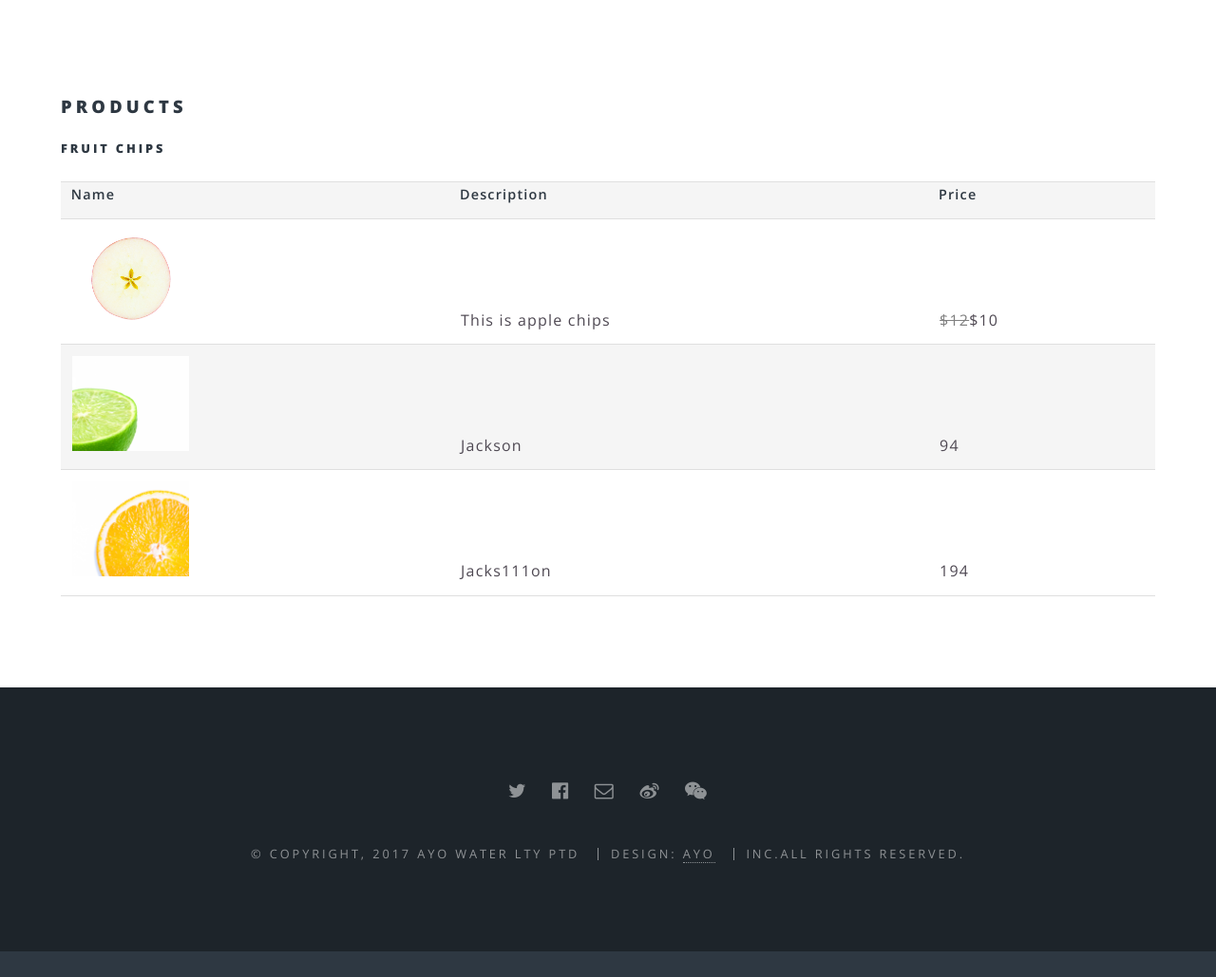
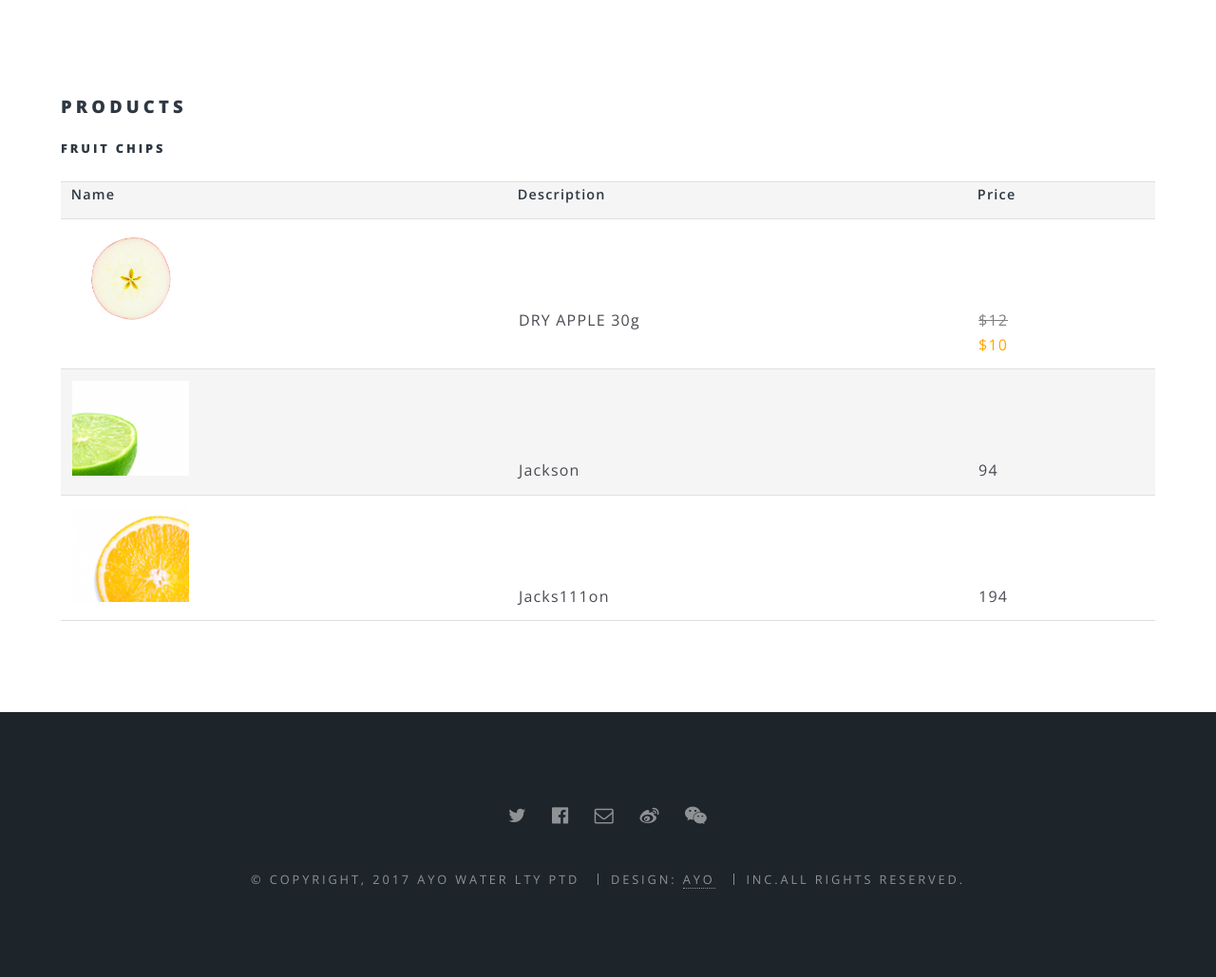
Before and after one commit to ckhung93/ayowater.github.io, a Jekyll site: the page built from products.html, in a window 1280 px wide and 1364 px high. Shown: the part 335-1364 px from the top of the window at 95% size. Built offline with Jekyll 4.4.1, drawn with Linux system fonts in a browser that asks for light colours.

Commit message:
Update products.html

```diff
--- a/products.html
+++ b/products.html
@@ -14,8 +14,9 @@
   </tr>
   <tr>
     <td><img src="images/apple.png" height="100"></td>
-    <td>This is apple chips</td>
-    <td><font color="grey"><s>$12</s></font>$10</td>
+    <td>DRY APPLE 30g</td>
+    <td><font color="grey"><s>$12 </s></font><br />
+	    <font color="orange">$10</font></td>
   </tr>
   <tr>
     <td><img src="images/lime.png" height="100"></td>
```
